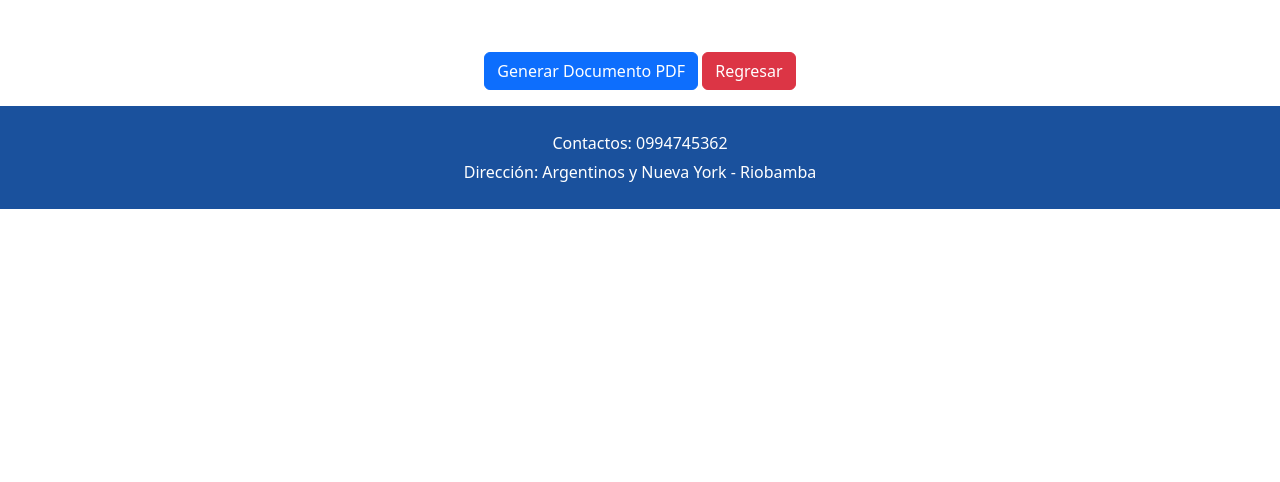
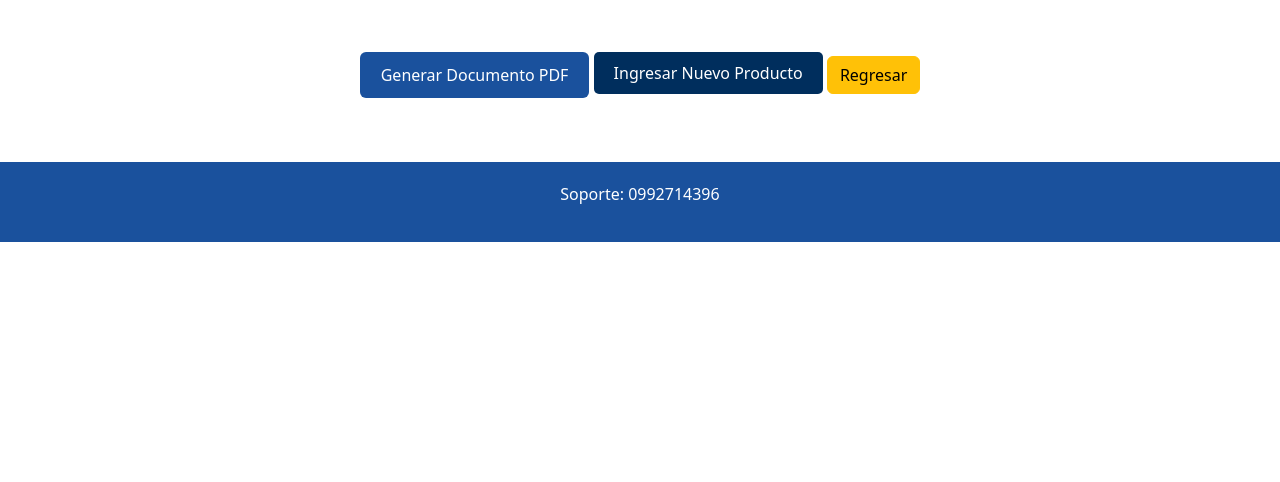
Before and after one commit to alexandervi1/ProyectoPescaderia, a PHP site: page /controller/adminControlador.php?opcion=1 in a window 1280 px wide. Shown: the part 295-777 px from the top of the page. Run offline with PHP 8.4, Linux system fonts and the light colour scheme; data that the repository does not hold is empty; some libraries are stand-ins or nearby versions; some web fonts are replaced.

Commit message:
se agrego color a botones
se modifico css administrador
se edito interface de administrador

```diff
--- a/Administrador.php
+++ b/Administrador.php
@@ -37,8 +37,8 @@ require_once __DIR__ . '/controller/UsuarioController.php';
             <div class="row">
                 <div title="Listado de productos, opciones de Filtrado Edición Eliminación" class="col-md-3 mb-3">
                     <a class="btnAd w-100 d-flex flex-column align-items-center btnAd-custom-height" href="./controller/adminControlador.php?opcion=1">
-                        <img src="public/img/icons/icoGestCli.png" alt="imagen no disponible" class="img-fluid mb-2 custom-img">
-                        Gestionar Clientes
+                        <img src="public/img/icons/icoGestProd.png" alt="imagen no disponible" class="img-fluid mb-2 custom-img">
+                        Gestionar Productos
                     </a>
                 </div>
                 <div title="Registrar Nuevos Productos en inventario" class="col-md-3 mb-3">
--- a/public/css/Administrador.css
+++ b/public/css/Administrador.css
@@ -1,3 +1,15 @@
+    .btn.btn-pdf {
+    background-color: #1a519d; /* azul personalizado */
+    color: white;
+    text-align: center;
+    padding: 10px 20px;
+
+}
+
+.btn-pdf:hover {
+    background-color: #002e5d; /* azul más oscuro al pasar el mouse */
+    color: white;
+}
     body {
         height: 100%;
         margin: 0;
@@ -253,3 +265,26 @@
             /* Aumenta el tamaño en pantallas grandes */
         }
     }
+.btn-ingreso{
+
+    background-color: #002e5d; /* azul personalizado */
+    color: white;
+    padding: 10px 20px;
+    border-radius: 5px;
+    text-decoration: none;
+    font-size: 16px;
+}
+    .btnInsert {
+    background-color: #1a519d; /* azul personalizado */
+    color: white;
+    text-align: center;
+    font-size: 16px;
+    padding: 10px 60px;
+    border-radius: 5px;
+
+}
+
+.btnInsert:hover {
+    background-color: #002e5d; /* azul más oscuro al pasar el mouse */
+    color: white;
+}
--- a/view/ListaProductos.php
+++ b/view/ListaProductos.php
@@ -18,7 +18,7 @@ require_once __DIR__ . '/../controller/UsuarioController.php';
         <div class="top-bar">LISTA DE PRODUCTOS</div>
         <div class="header-content">
             <div class="logo">
-                <img src="../img/lg5.png" alt="Logo Marianita">
+                <img src="../public/img/Pescaderia Don Walter logo.png" alt="Logo Marianita">
             </div>
             <input type="text" id="buscador" class="form-control w-25 d-block" placeholder="Buscar producto...">
             <h1 class="title">Administrador: <?php echo htmlspecialchars($nombreAdministrador); ?></h1>
@@ -59,14 +59,16 @@ require_once __DIR__ . '/../controller/UsuarioController.php';
     </main>
 
     <div class="text-center my-3">
-    <a href="../model/MReporteListaProductos.php" class="btn btn-primary">Generar Documento PDF</a>
-    <a href="../Administrador.php" class="btn btn-danger">Regresar</a>
+    <a href="../model/MReporteListaProductos.php" class="btn btn-pdf">Generar Documento PDF</a>
+    <a href="../controller/adminControlador.php?opcion=2" class="btn-ingreso">Ingresar Nuevo Producto</a>
+    <a href="../Administrador.php" class="btn btn-warning">Regresar</a>
 </div>
 
-    <footer class="footer">
-        <div class="footer-content">
-            <p>Contactos: 0994745362</p>
-            <p>Dirección: Argentinos y Nueva York - Riobamba</p>
+    <footer class="footer mt-5">
+        <div class="container text-center">
+            <p>Soporte: 0992714396</p>
+
+            </div>
         </div>
     </footer>
 
--- a/view/viewIngreso.php
+++ b/view/viewIngreso.php
@@ -18,7 +18,7 @@ require_once __DIR__ . '/../controller/UsuarioController.php';
         <div class="top-bar">INSERTAR PRODUCTO</div>
         <div class="header-content">
             <div class="logo">
-                <img src="../img/lg5.png" alt="Logo Marianita">
+                <img src="../public/img/Pescaderia Don Walter logo.png" alt="Logo Pescadería Don Walter" class="logo-img">
             </div>
             <h1 class="title">Administrador: <?php echo htmlspecialchars($nombreAdministrador); ?></h1>
         </div>
@@ -69,7 +69,7 @@ require_once __DIR__ . '/../controller/UsuarioController.php';
                             <label for="imagenProducto">Imagen</label>
                             <input type="file" name="imagenProducto" id="imagenProducto" class="form-control bg-white text-purple" accept="image/*" required>
                         </div>
-                        <button type="submit" class="btn btn-primary w-100" value="Insertar">Insertar</button>
+                        <button type="submit" class="btnInsert" value="Insertar">Insertar</button>
                     </form>
                 </div>
             </div>
```
